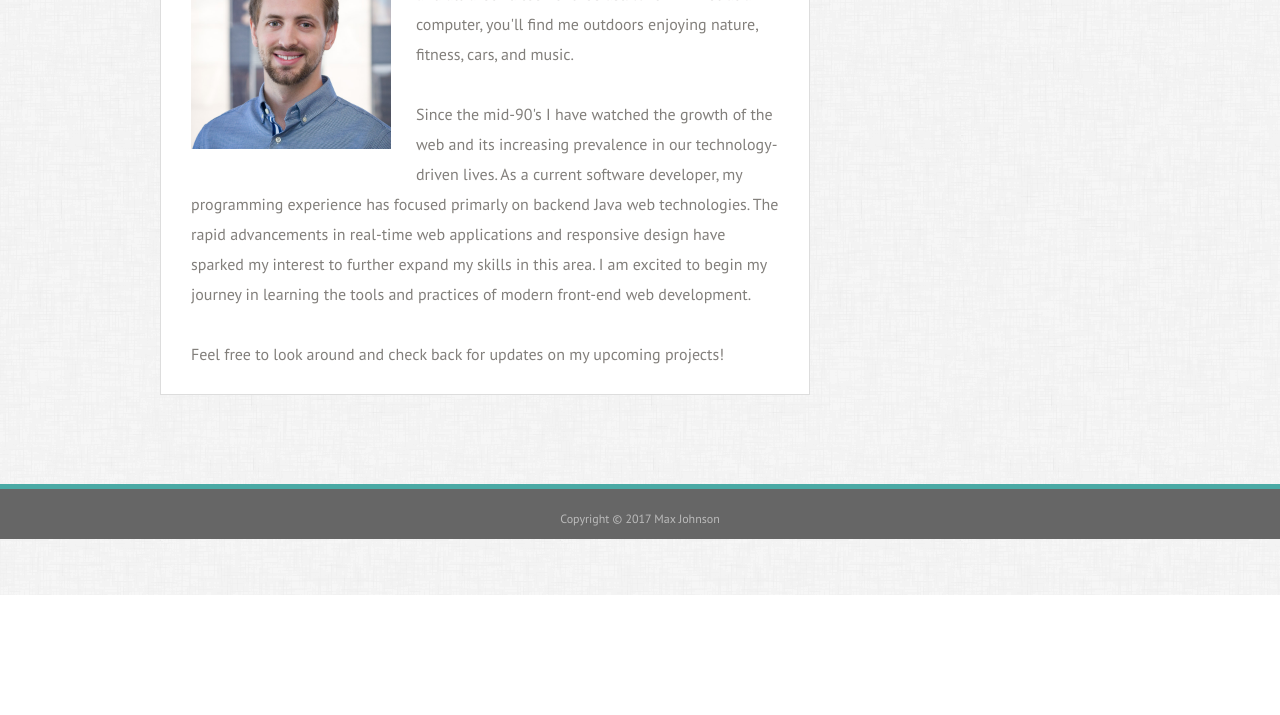
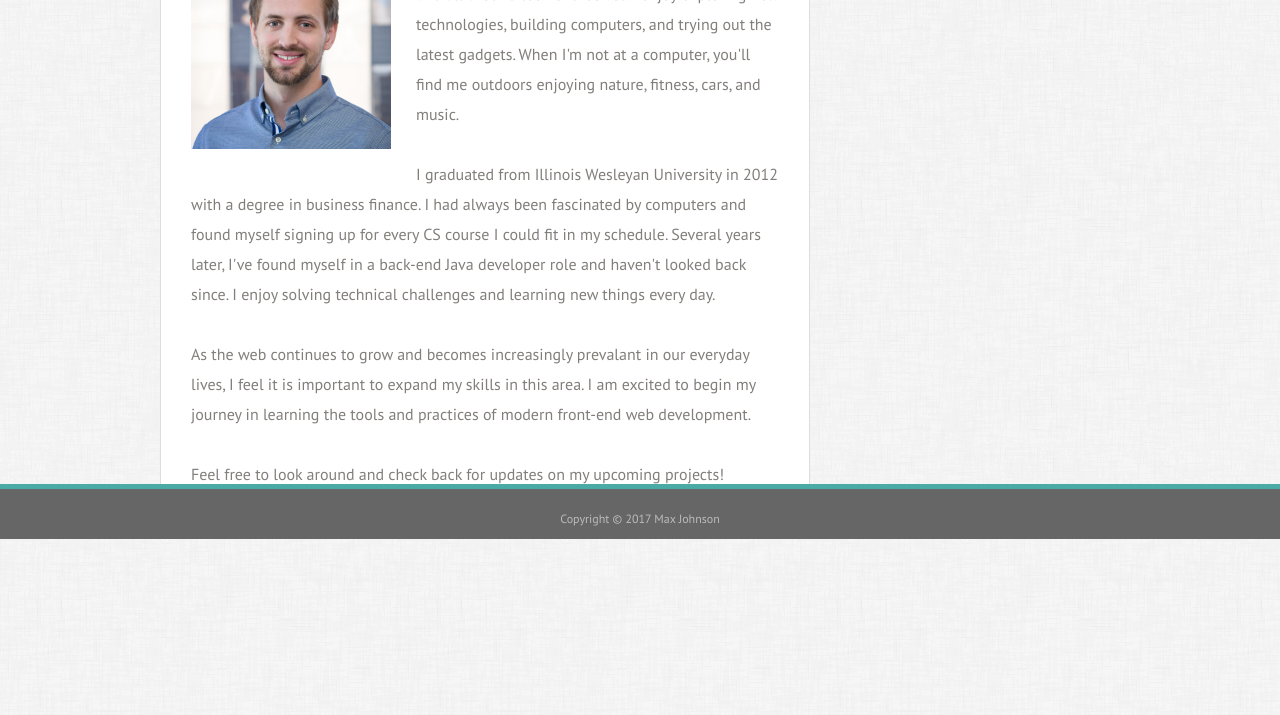
Before and after one commit to maxrjohnson23/Basic-Profile, a plain HTML site: page index.html in a window 1280 px wide. Shown: the part 261-976 px from the top of the page. Before the commit the page ends 856 px from the top, so only its background shows below. Drawn offline with Linux system fonts and the light colour scheme.

Commit message:
Update about me section

```diff
--- a/index.html
+++ b/index.html
@@ -24,7 +24,8 @@
         <section class="main">
             <h2>About Me</h2>
             <img id="profile-img" src="/assets/images/profile.jpg" alt="Profile picture">
-            <p>Hi I'm Max.  I'm a software developer, avid investor, and all-around tech enthusiast.  When I'm not at a computer, you'll find me outdoors enjoying nature, fitness, cars, and music. <br><br>  Since the mid-90's I have watched the growth of the web and its increasing prevalence in our technology-driven lives.  As a current software developer, my programming experience has focused primarly on backend Java web technologies.  The rapid advancements in real-time web applications and responsive design have sparked my interest to further expand my skills in this area.  I am excited to begin my journey in learning the tools and practices of modern front-end web development.  <br><br> Feel free to look around and check back for updates on my upcoming projects!</p>
+            <p>Hi, I'm Max.  I'm a software developer, avid investor, and all-around tech enthusiast.  I enjoy exploring new technologies, building computers, and trying out the latest gadgets.  When I'm not at a computer, you'll find me outdoors enjoying nature, fitness, cars, and music. <br><br>  I graduated from Illinois Wesleyan University in 2012 with a degree in business finance.  I had always been fascinated by computers and found myself signing up for every CS course I could fit in my schedule.  Several years later, I've found myself in a back-end Java developer role and haven't looked back since.  I enjoy solving technical challenges and learning new things every day.<br><br>
+            As the web continues to grow and becomes increasingly prevalant in our everyday lives, I feel it is important to expand my skills in this area.  I am excited to begin my journey in learning the tools and practices of modern front-end web development.  <br><br> Feel free to look around and check back for updates on my upcoming projects!</p>
         </section>
         <aside class="connect">
             <h3>Connect with Me</h3>
```
